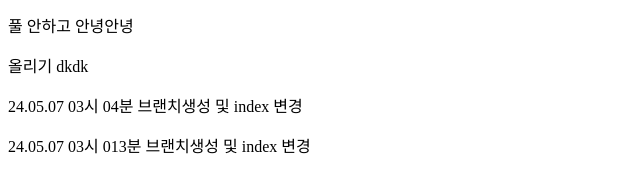
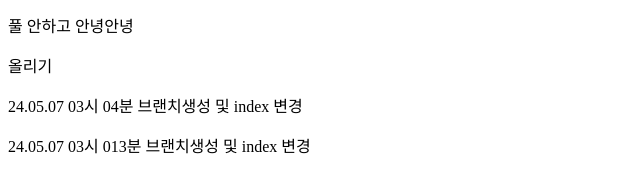
Before and after one commit to jeonghae98/test, a plain HTML site: page index.html in a window 1280 px wide. Shown: the part 187-380 px from the top of the page, 0-640 px from the left. Drawn offline with Linux system fonts and the light colour scheme.

Commit message:
수정중

```diff
--- a/index.html
+++ b/index.html
@@ -11,11 +11,11 @@
     <p>24.05.07 03시 011분 브랜치생성 및 index 변경 충돌실험</p>
     <p>풀 안하고 올리기 2</p>
     <p>풀 안하고 안녕안녕</p>
-    <p>올리기 dkdk</p>
+    <p>올리기</p>
 
-<p>24.05.07 03시 04분 브랜치생성 및 index 변경</p>
+    <p>24.05.07 03시 04분 브랜치생성 및 index 변경</p>
 
-<p>24.05.07 03시 013분 브랜치생성 및 index 변경</p>
-<p></p>
+    <p>24.05.07 03시 013분 브랜치생성 및 index 변경</p>
+    <p></p>
 </body>
 </html>
```
